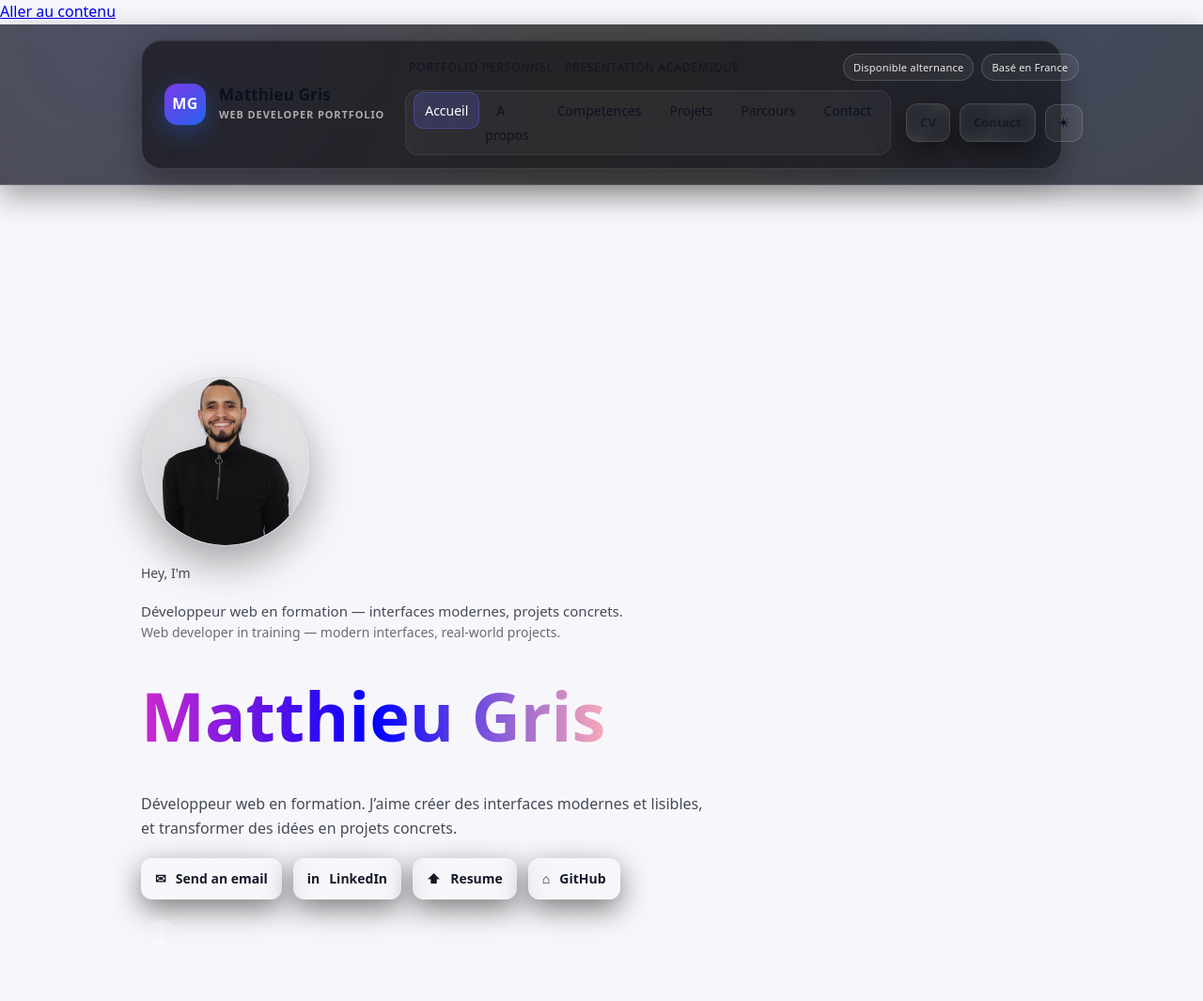
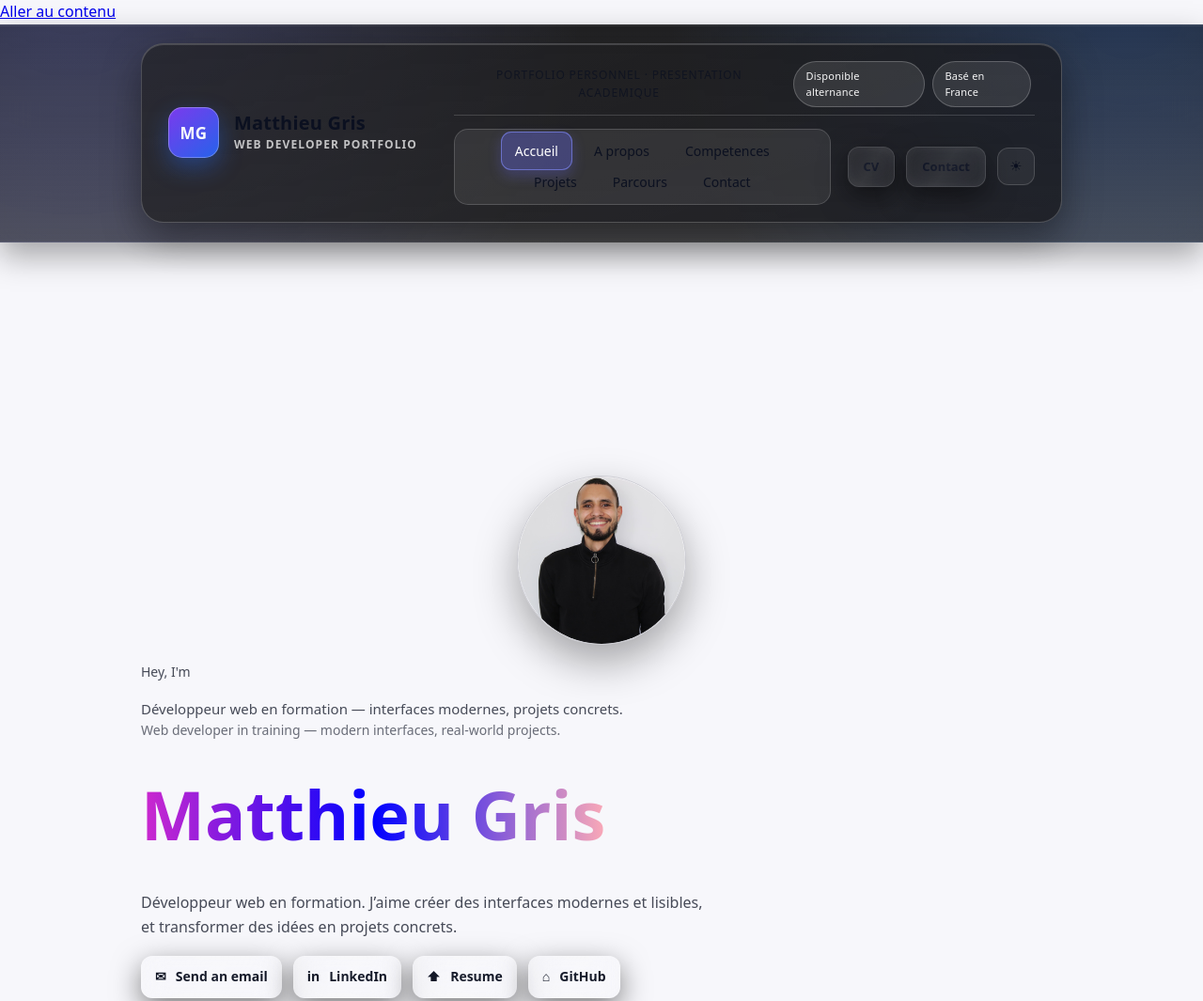
Before and after one commit to mattgris39/portfolio, a plain HTML site: page index.html in a window 1280 px wide. Shown: the top 1065 px of the page at 94% size. Drawn offline with Linux system fonts and the light colour scheme.

Commit message:
maj portoflio

```diff
--- a/index.html
+++ b/index.html
@@ -63,8 +63,8 @@
         <img
           class="hero-photo"
           src="images/hero-photo-320.png"
-          srcset="images/hero-photo-320.png 320w, images/hero-photo-512.png 512w"
-          sizes="120px"
+          srcset="images/hero-photo-320.png 320w, images/hero-photo-512(1).png 512w"
+          sizes="(max-width: 720px) 136px, 180px"
           alt="Photo de Matthieu Gris"
         />
 
--- a/js/main.js
+++ b/js/main.js
@@ -1,8 +1,6 @@
-// Footer year (garde-le ✅)
 const yearEl = document.getElementById("year");
 if (yearEl) yearEl.textContent = new Date().getFullYear();
 
-// Theme toggle (manuel + sauvegarde)
 const themeBtn = document.querySelector(".theme-toggle");
 const root = document.documentElement;
 
@@ -34,7 +32,6 @@ if (themeBtn) {
   });
 }
 
-// Navigation mobile
 const nav = document.querySelector(".nav");
 const navToggle = document.getElementById("navToggle");
 const navPanel = document.getElementById("navPanel");
@@ -68,7 +65,6 @@ window.addEventListener("resize", () => {
   if (window.innerWidth > 980) setNavOpen(false);
 });
 
-// Lien actif selon la section visible
 const sectionIds = ["top", "about", "progress", "projects", "resume", "contact"];
 const sectionMap = new Map();
 
--- a/styles.css
+++ b/styles.css
@@ -34,7 +34,11 @@ body {
   height: 180px;
   border-radius: 999px;
   display: block;
+  margin-inline: auto;
   margin-bottom: 18px;
+  object-fit: cover;
+  object-position: center;
+  max-width: 100%;
 
   border: 1px solid color-mix(in srgb, var(--text) 18%, transparent);
   box-shadow: 0 18px 45px rgba(0,0,0,0.35);
@@ -88,7 +92,6 @@ p {
   padding-inline: var(--pad);
 }
 
-/* Liens nav plus “bouton” */
 .nav-link {
   padding: 8px 10px;
   border-radius: 10px;
@@ -146,7 +149,6 @@ p {
   padding-block: 40px;
 }
 
-/* Hero micro-anim */
 .title {
   animation: titleIn 500ms cubic-bezier(0.25, 1, 0.5, 1) both;
 }
@@ -171,7 +173,6 @@ p {
   to   { opacity: 1; transform: translateY(0); }
 }
 
-/* Accessibilité */
 @media (prefers-reduced-motion: reduce){
   .title, .subtitle, .cta{ animation: none !important; }
 }
@@ -369,6 +370,11 @@ p {
   -webkit-backdrop-filter: blur(10px);
 
   box-shadow: 0 12px 30px rgba(0,0,0,0.35);
+  transition:
+    transform 240ms cubic-bezier(0.25, 1, 0.5, 1),
+    box-shadow 240ms ease,
+    border-color 240ms ease,
+    background 240ms ease;
 }
 
 .card-title { margin: 0 0 8px; }
@@ -671,58 +677,68 @@ textarea {
 
 /* Navbar refinement */
 section {
-  scroll-margin-top: 164px;
+  scroll-margin-top: 208px;
 }
 
 .hero {
-  padding-top: 164px;
-  min-height: calc(100vh - 164px);
+  padding-top: 208px;
+  min-height: calc(100vh - 208px);
 }
 
 .header {
-  padding: 16px 0;
+  padding: 20px 0;
+  position: sticky;
+  top: 0;
+  z-index: 80;
   background:
-    radial-gradient(circle at 10% 0%, rgba(99, 102, 241, 0.14), transparent 38%),
-    radial-gradient(circle at 90% 0%, rgba(37, 99, 235, 0.12), transparent 35%),
-    linear-gradient(135deg, rgba(255, 255, 255, 0.06), rgba(255, 255, 255, 0.015)),
-    rgba(13, 13, 15, 0.78);
-  border-bottom: 1px solid rgba(255, 255, 255, 0.15);
-  box-shadow: 0 12px 30px rgba(0, 0, 0, 0.36);
+    radial-gradient(circle at 6% -20%, rgba(129, 140, 248, 0.28), transparent 44%),
+    radial-gradient(circle at 94% -10%, rgba(59, 130, 246, 0.24), transparent 40%),
+    linear-gradient(180deg, rgba(13, 13, 15, 0.92), rgba(13, 13, 15, 0.76));
+  border-bottom: 1px solid rgba(255, 255, 255, 0.2);
+  box-shadow:
+    0 14px 32px rgba(0, 0, 0, 0.34),
+    0 2px 0 rgba(255, 255, 255, 0.08) inset;
+  backdrop-filter: blur(20px);
+  -webkit-backdrop-filter: blur(20px);
 }
 
 .nav {
-  min-height: 116px;
-  padding: 14px 24px;
-  border-radius: 22px;
-  border: 1px solid rgba(255, 255, 255, 0.14);
-  background: rgba(10, 10, 14, 0.58);
+  min-height: 142px;
+  padding: 18px 28px;
+  border-radius: 24px;
+  border: 1px solid rgba(255, 255, 255, 0.2);
+  background:
+    linear-gradient(160deg, rgba(255, 255, 255, 0.08), rgba(255, 255, 255, 0.03)),
+    rgba(10, 10, 14, 0.72);
   box-shadow:
-    inset 0 1px 0 rgba(255, 255, 255, 0.09),
-    0 12px 36px rgba(0, 0, 0, 0.34);
-  gap: 22px;
+    inset 0 1px 0 rgba(255, 255, 255, 0.16),
+    0 16px 40px rgba(0, 0, 0, 0.4);
+  gap: 24px;
 }
 
 .logo {
   display: inline-flex;
   align-items: center;
-  gap: 14px;
-  min-width: 0;
+  gap: 16px;
+  min-width: 280px;
   flex-shrink: 0;
 }
 
 .logo-mark {
-  width: 44px;
-  height: 44px;
-  border-radius: 14px;
+  width: 54px;
+  height: 54px;
+  border-radius: 15px;
   display: inline-flex;
   align-items: center;
   justify-content: center;
-  font-size: 16px;
+  font-size: 17px;
   font-weight: 800;
   letter-spacing: 0.02em;
   color: #f8fafc;
   background: linear-gradient(140deg, #7c3aed, #2563eb);
-  box-shadow: 0 8px 24px rgba(37, 99, 235, 0.36);
+  box-shadow:
+    0 10px 24px rgba(37, 99, 235, 0.4),
+    0 0 0 1px rgba(255, 255, 255, 0.28) inset;
 }
 
 .logo-text {
@@ -731,7 +747,7 @@ section {
 }
 
 .logo-title {
-  font-size: 17px;
+  font-size: 20px;
   line-height: 1.1;
   font-weight: 700;
   letter-spacing: 0.01em;
@@ -739,25 +755,26 @@ section {
 }
 
 .logo-baseline {
-  font-size: 11px;
+  font-size: 12px;
   text-transform: uppercase;
-  letter-spacing: 0.08em;
-  color: rgba(255, 255, 255, 0.62);
+  letter-spacing: 0.09em;
+  color: rgba(255, 255, 255, 0.72);
 }
 
 .nav-panel {
   display: grid;
   grid-template-columns: 1fr;
-  gap: 10px;
+  gap: 14px;
   flex: 1;
 }
 
 .nav-top {
   display: flex;
   align-items: center;
-  justify-content: space-between;
-  gap: 10px;
-  padding: 0 4px;
+  justify-content: center;
+  gap: 14px;
+  padding: 0 4px 8px;
+  border-bottom: 1px solid rgba(255, 255, 255, 0.16);
 }
 
 .nav-intro {
@@ -765,7 +782,8 @@ section {
   font-size: 12px;
   letter-spacing: 0.07em;
   text-transform: uppercase;
-  color: rgba(255, 255, 255, 0.64);
+  color: rgba(255, 255, 255, 0.8);
+  text-align: center;
 }
 
 .nav-badges {
@@ -777,63 +795,76 @@ section {
 .nav-badge {
   display: inline-flex;
   align-items: center;
-  padding: 5px 10px;
+  padding: 6px 12px;
   border-radius: 999px;
   font-size: 11px;
   letter-spacing: 0.02em;
-  color: rgba(255, 255, 255, 0.9);
-  border: 1px solid rgba(255, 255, 255, 0.16);
-  background: rgba(255, 255, 255, 0.06);
+  color: rgba(255, 255, 255, 0.96);
+  border: 1px solid rgba(255, 255, 255, 0.22);
+  background: rgba(255, 255, 255, 0.1);
 }
 
 .nav-bottom {
   display: flex;
   align-items: center;
-  justify-content: space-between;
-  gap: 16px;
+  justify-content: center;
+  gap: 18px;
 }
 
 .nav-links {
-  padding: 8px;
-  border-radius: 13px;
-  gap: 6px;
-  background: rgba(255, 255, 255, 0.04);
-  border: 1px solid rgba(255, 255, 255, 0.08);
+  display: flex;
+  flex-wrap: wrap;
+  justify-content: center;
+  align-items: center;
+  list-style: none;
+  margin: 0;
+  padding: 10px;
+  border-radius: 15px;
+  gap: 8px;
+  background: rgba(255, 255, 255, 0.08);
+  border: 1px solid rgba(255, 255, 255, 0.16);
 }
 
 .nav-link {
   position: relative;
-  padding: 10px 12px;
-  border-radius: 10px;
+  padding: 11px 15px;
+  border-radius: 11px;
   font-size: 14px;
   font-weight: 500;
-  opacity: 0.92;
+  opacity: 0.98;
+  text-decoration: none;
+  text-align: center;
+  transition: transform 180ms ease, background 180ms ease, box-shadow 180ms ease, color 180ms ease;
 }
 
 .nav-link:hover {
   opacity: 1;
   color: #ffffff;
-  background: rgba(255, 255, 255, 0.1);
+  background: rgba(255, 255, 255, 0.16);
   transform: translateY(-1px);
+  box-shadow: inset 0 0 0 1px rgba(255, 255, 255, 0.24);
 }
 
 .nav-link.is-active {
   opacity: 1;
   color: #ffffff;
-  background: rgba(99, 102, 241, 0.2);
-  box-shadow: inset 0 0 0 1px rgba(99, 102, 241, 0.35);
+  background: rgba(99, 102, 241, 0.34);
+  box-shadow:
+    inset 0 0 0 1px rgba(129, 140, 248, 0.62),
+    0 6px 14px rgba(99, 102, 241, 0.28);
 }
 
 .nav-actions {
   display: flex;
   align-items: center;
-  gap: 10px;
+  gap: 12px;
   flex-shrink: 0;
+  justify-content: center;
 }
 
 .nav-cta-main,
 .nav-cta-secondary {
-  padding: 9px 14px;
+  padding: 10px 16px;
   font-size: 13px;
 }
 
@@ -890,16 +921,17 @@ section {
 
 :root[data-theme="light"] .header {
   background:
-    radial-gradient(circle at 10% 0%, rgba(99, 102, 241, 0.12), transparent 40%),
-    radial-gradient(circle at 90% 0%, rgba(37, 99, 235, 0.1), transparent 36%),
-    linear-gradient(135deg, rgba(255, 255, 255, 0.72), rgba(255, 255, 255, 0.5)),
-    rgba(245, 246, 248, 0.92);
-  border-bottom: 1px solid rgba(17, 24, 39, 0.12);
+    radial-gradient(circle at 10% -18%, rgba(99, 102, 241, 0.18), transparent 44%),
+    radial-gradient(circle at 90% -12%, rgba(37, 99, 235, 0.15), transparent 42%),
+    linear-gradient(180deg, rgba(255, 255, 255, 0.95), rgba(245, 246, 248, 0.88));
+  border-bottom: 1px solid rgba(17, 24, 39, 0.16);
 }
 
 :root[data-theme="light"] .nav {
-  border-color: rgba(17, 24, 39, 0.11);
-  background: rgba(255, 255, 255, 0.9);
+  border-color: rgba(17, 24, 39, 0.16);
+  background:
+    linear-gradient(160deg, rgba(255, 255, 255, 0.94), rgba(255, 255, 255, 0.82)),
+    rgba(255, 255, 255, 0.9);
 }
 
 :root[data-theme="light"] .logo-baseline {
@@ -916,20 +948,27 @@ section {
   background: rgba(17, 24, 39, 0.05);
 }
 
+:root[data-theme="light"] .nav-top {
+  border-bottom-color: rgba(17, 24, 39, 0.16);
+}
+
 :root[data-theme="light"] .nav-links {
-  border-color: rgba(17, 24, 39, 0.12);
-  background: rgba(255, 255, 255, 0.7);
+  border-color: rgba(17, 24, 39, 0.16);
+  background: rgba(255, 255, 255, 0.92);
 }
 
 :root[data-theme="light"] .nav-link:hover {
   color: #111827;
-  background: rgba(17, 24, 39, 0.08);
+  background: rgba(17, 24, 39, 0.1);
+  box-shadow: inset 0 0 0 1px rgba(17, 24, 39, 0.16);
 }
 
 :root[data-theme="light"] .nav-link.is-active {
-  color: #1d4ed8;
-  background: rgba(37, 99, 235, 0.12);
-  box-shadow: inset 0 0 0 1px rgba(37, 99, 235, 0.24);
+  color: #1e3a8a;
+  background: rgba(59, 130, 246, 0.2);
+  box-shadow:
+    inset 0 0 0 1px rgba(37, 99, 235, 0.32),
+    0 6px 14px rgba(37, 99, 235, 0.16);
 }
 
 :root[data-theme="light"] .theme-toggle,
@@ -944,11 +983,11 @@ section {
 
 @media (max-width: 980px) {
   .header {
-    padding: 10px 0;
+    padding: 12px 0;
   }
 
   .nav {
-    min-height: 86px;
+    min-height: 94px;
     flex-wrap: wrap;
     gap: 14px;
   }
@@ -966,7 +1005,7 @@ section {
     width: 100%;
     display: grid;
     grid-template-columns: 1fr;
-    gap: 10px;
+    gap: 12px;
     max-height: 0;
     overflow: hidden;
     opacity: 0;
@@ -975,20 +1014,21 @@ section {
   }
 
   .nav-open .nav-panel {
-    max-height: 560px;
+    max-height: 620px;
     opacity: 1;
     pointer-events: auto;
   }
 
   .nav-top {
     flex-direction: column;
-    align-items: flex-start;
+    align-items: center;
     gap: 8px;
-    padding: 2px 2px 0;
+    padding: 4px 2px 2px;
   }
 
   .nav-badges {
     flex-wrap: wrap;
+    justify-content: center;
   }
 
   .nav-bottom {
@@ -1000,25 +1040,69 @@ section {
   .nav-links {
     width: 100%;
     flex-direction: column;
-    align-items: stretch;
-    padding: 10px;
-    gap: 4px;
+    align-items: center;
+    padding: 12px;
+    gap: 6px;
   }
 
   .nav-link {
-    width: 100%;
+    width: min(100%, 360px);
     display: block;
   }
 
   .nav-actions {
     width: 100%;
-    justify-content: space-between;
+    justify-content: center;
     padding-bottom: 6px;
   }
 
   .nav-cta-main,
   .nav-cta-secondary {
-    flex: 1;
+    flex: 0 1 190px;
     justify-content: center;
   }
 }
+
+@media (max-width: 720px) {
+  section {
+    scroll-margin-top: 172px;
+  }
+
+  .hero {
+    padding-top: 172px;
+    min-height: calc(100vh - 172px);
+  }
+
+  .hero-photo {
+    width: clamp(120px, 34vw, 148px);
+    height: clamp(120px, 34vw, 148px);
+    margin-bottom: 14px;
+  }
+
+  .logo {
+    min-width: 0;
+  }
+
+  .logo-title {
+    font-size: 18px;
+  }
+
+  .nav-intro {
+    font-size: 11px;
+  }
+}
+
+@media (hover: hover) and (pointer: fine) {
+  .card:hover {
+    transform: translateY(-6px) scale(1.025);
+    border-color: rgba(255, 255, 255, 0.18);
+    box-shadow: 0 22px 46px rgba(0, 0, 0, 0.42);
+    background: rgba(255, 255, 255, 0.06);
+  }
+
+  :root[data-theme="light"] .card:hover {
+    border-color: rgba(17, 24, 39, 0.2);
+    box-shadow: 0 16px 36px rgba(15, 23, 42, 0.16);
+    background: rgba(255, 255, 255, 0.92);
+  }
+}
```
